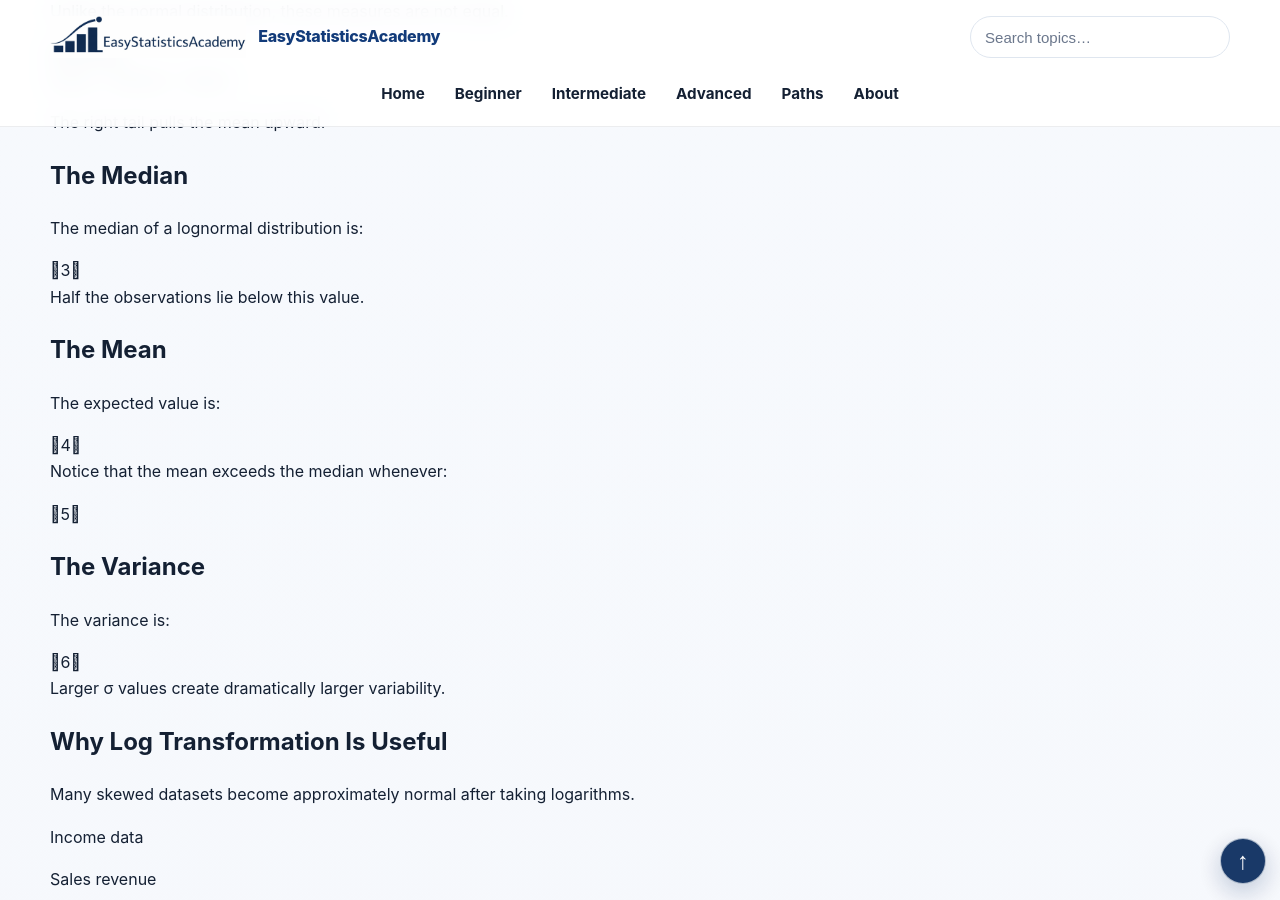
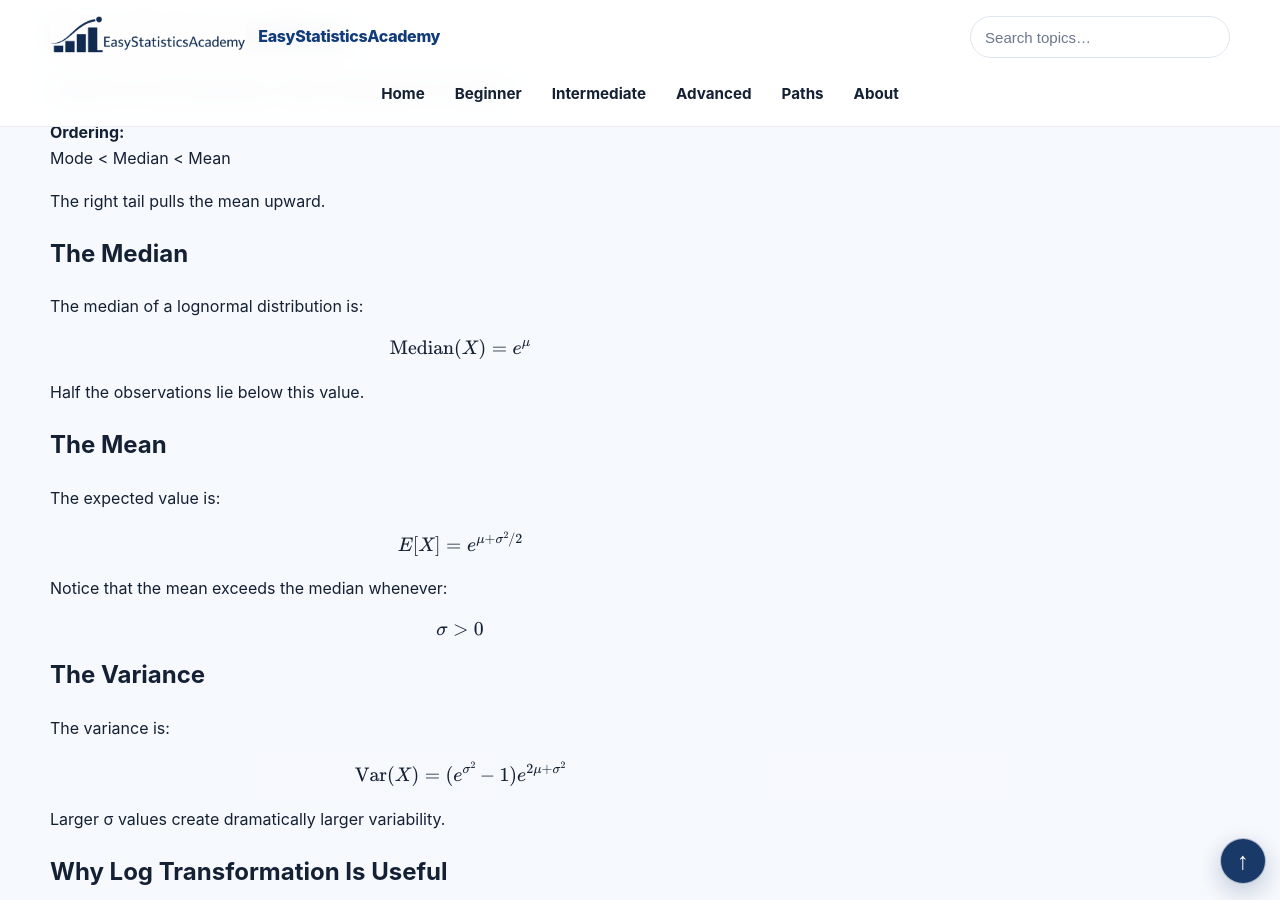
Before and after one commit to ammar-homaida-statistics/easystatisticsacademy, a Jekyll site: the page built from probability/distributions/lognormal-distribution/index.md, in a window 1280 px wide and 900 px high, scrolled down 2704 px. Built offline with Jekyll 4.4.1, drawn with Linux system fonts in a browser that asks for light colours; some of the changed text lies outside the part shown.

Commit message:
Restore 7 verified expressions in lognormal-distribution

```diff
--- a/probability/distributions/lognormal-distribution/index.md
+++ b/probability/distributions/lognormal-distribution/index.md
@@ -100,7 +100,11 @@ sidebar: false
       If:
     </p>
 
-    0
+
+    \[
+    \ln X\sim N(\mu,\sigma^2),\qquad \sigma>0
+    \]
+
 
     <p>
       then:
@@ -192,13 +196,21 @@ sidebar: false
       The lognormal density is:
     </p>
 
-    1
+
+    \[
+    f_X(x)=\frac{1}{x\sigma\sqrt{2\pi}}\exp\!\left(-\frac{(\ln x-\mu)^2}{2\sigma^2}\right)
+    \]
+
 
     <p>
       for:
     </p>
 
-    2
+
+    \[
+    x>0
+    \]
+
 
     <p>
       and zero otherwise.
@@ -271,7 +283,11 @@ sidebar: false
       The median of a lognormal distribution is:
     </p>
 
-    3
+
+    \[
+    \operatorname{Median}(X)=e^\mu
+    \]
+
 
     <p>
       Half the observations lie below this value.
@@ -283,13 +299,21 @@ sidebar: false
       The expected value is:
     </p>
 
-    4
+
+    \[
+    E[X]=e^{\mu+\sigma^2/2}
+    \]
+
 
     <p>
       Notice that the mean exceeds the median whenever:
     </p>
 
-    5
+
+    \[
+    \sigma>0
+    \]
+
 
     <h2>The Variance</h2>
 
@@ -297,7 +321,11 @@ sidebar: false
       The variance is:
     </p>
 
-    6
+
+    \[
+    \operatorname{Var}(X)=(e^{\sigma^2}-1)e^{2\mu+\sigma^2}
+    \]
+
 
     <p>
       Larger σ values create dramatically larger variability.
```
